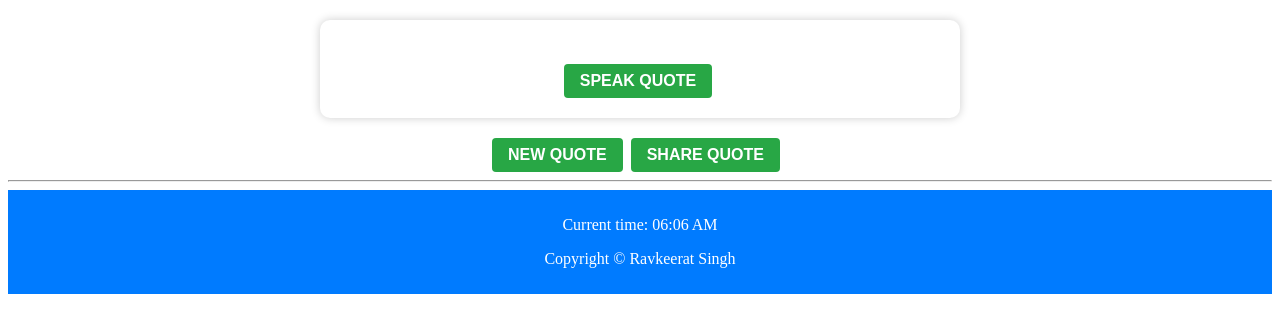
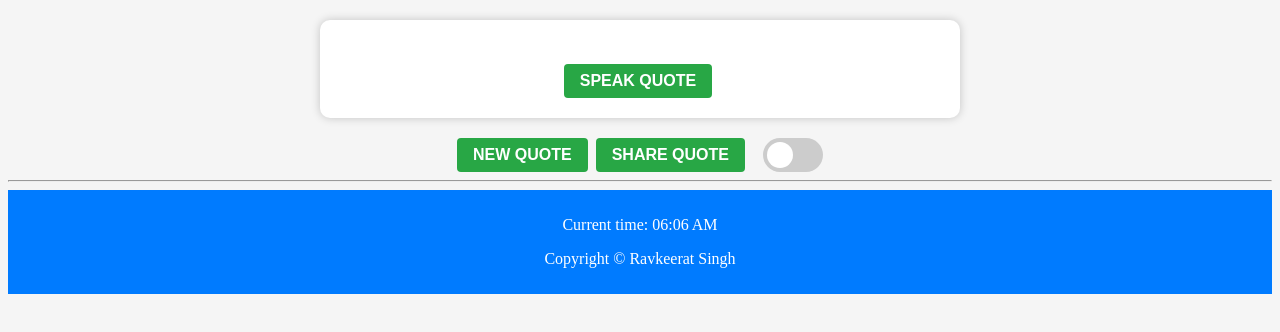
Before and after one commit to Ravkeerat02/Quote-generator, a plain HTML site: page index.html in a window 1280 px wide. Both pictures are taken after a click on the button "NEW QUOTE". Drawn offline with Linux system fonts and the light colour scheme; no server answers.

Commit message:
Theme Check

```diff
--- a/index.html
+++ b/index.html
@@ -15,10 +15,14 @@
       <div id="button-container">
         <button id="new-quote-button" class="btn">New Quote</button>
         <button id="share-quote-button" class="btn">Share Quote</button>
+        <label class="switch">
+          <input type="checkbox" id="theme-toggle">
+          <span class="slider round"></span>
+        </label>
       </div>
     </div>
     <hr>
-    <footer class="foot"  >
+    <footer class="foot">
       <p id="time"></p>
       <p>Copyright &copy; Ravkeerat Singh </p>
     </footer>
--- a/script.js
+++ b/script.js
@@ -62,3 +62,28 @@ async function getNewQuote() {
   shareButton.addEventListener("click", function() {
     shareQuote();
   });
+
+  //toggle functionality to change the theme
+  let isDarkTheme = false;
+
+  // Set the initial theme based on the user's preference (if it exists)
+  if (localStorage.getItem("theme") === "dark") {
+    toggleTheme();
+  }else{
+    isDarkTheme = false;
+  }
+
+  themeToggle.addEventListener("change", toggleTheme);
+
+  //create a function which will help
+  function toggleTheme(){
+    if (isDarkTheme) {
+      document.documentElement.setAttribute("data-theme", "light");
+      localStorage.setItem("theme", "light");
+      isDarkTheme = false;
+    } else {
+      document.documentElement.setAttribute("data-theme", "dark");
+      localStorage.setItem("theme", "dark");
+      isDarkTheme = true;
+    }
+  }
--- a/style.css
+++ b/style.css
@@ -74,3 +74,74 @@
     text-align: center;
 ;
   }
+
+/* Light theme */
+body {
+  background-color: #f5f5f5;
+  color: #333;
+}
+
+/* Dark theme */
+body.dark {
+  background-color: #333;
+  color: #f5f5f5;
+}
+
+.switch {
+  position: relative;
+  display: inline-block;
+  width: 60px;
+  height: 34px;
+  margin-left: 10px;
+}
+
+.switch input {
+  opacity: 0;
+  width: 0;
+  height: 0;
+}
+
+.slider {
+  position: absolute;
+  cursor: pointer;
+  top: 0;
+  left: 0;
+  right: 0;
+  bottom: 0;
+  background-color: #ccc;
+  transition: .4s;
+  border-radius: 34px;
+}
+
+.slider:before {
+  position: absolute;
+  content: "";
+  height: 26px;
+  width: 26px;
+  left: 4px;
+  bottom: 4px;
+  background-color: white;
+  transition: .4s;
+  border-radius: 50%;
+}
+
+input:checked + .slider {
+  background-color: #2196F3;
+}
+
+input:focus + .slider {
+  box-shadow: 0 0 1px #2196F3;
+}
+
+input:checked + .slider:before {
+  transform: translateX(26px);
+}
+
+/* Rounded sliders */
+.slider.round {
+  border-radius: 34px;
+}
+
+.slider.round:before {
+  border-radius: 50%;
+}
```
